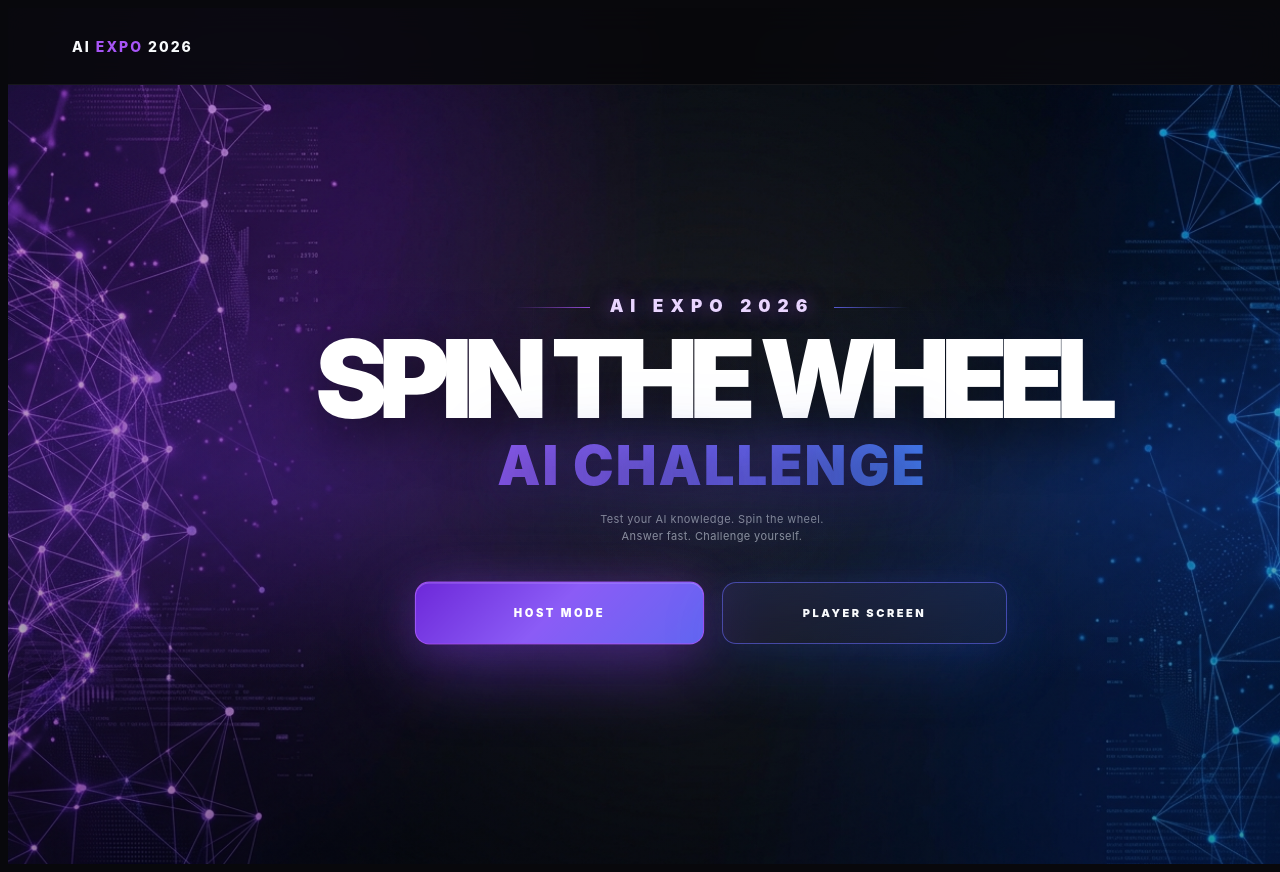
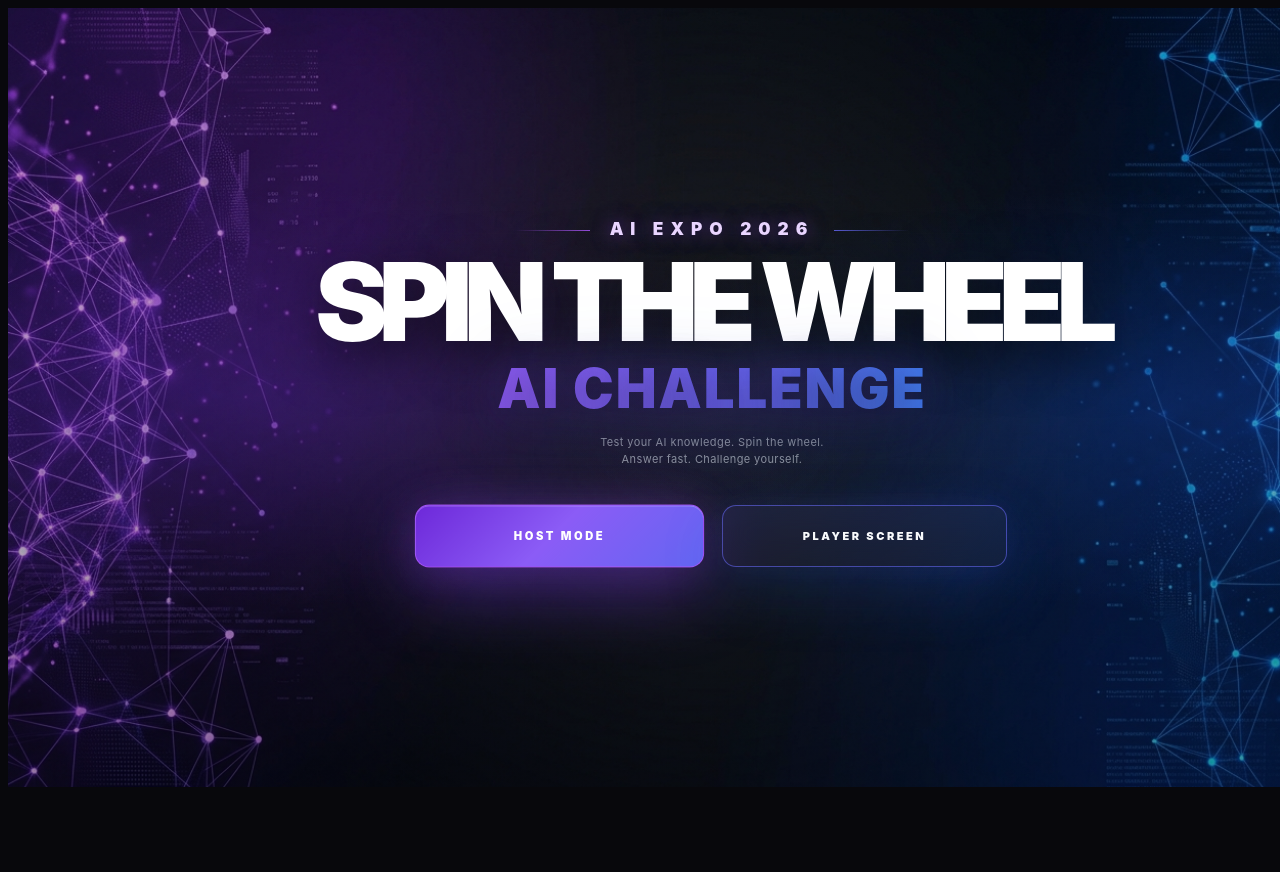
Before and after one commit to seleen-ju/spin-the-wheel, a React (Vite) app: page / in a window 1280 px wide. After the commit the page ends 816 px from the top, so only its background shows below. Built offline with nearby package versions, Linux system fonts and the light colour scheme; no server answers.

Commit message:
Update UI design

```diff
--- a/src/App.jsx
+++ b/src/App.jsx
@@ -641,11 +641,7 @@ function App() {
   if (screen === "home") {
     return (
       <div className="app">
-        <nav className="navbar">
-          <div className="logo">
-            AI <span>EXPO</span> 2026
-          </div>
-        </nav>
+
 
         <main className="home-page">
           <div className="home-content">
```
